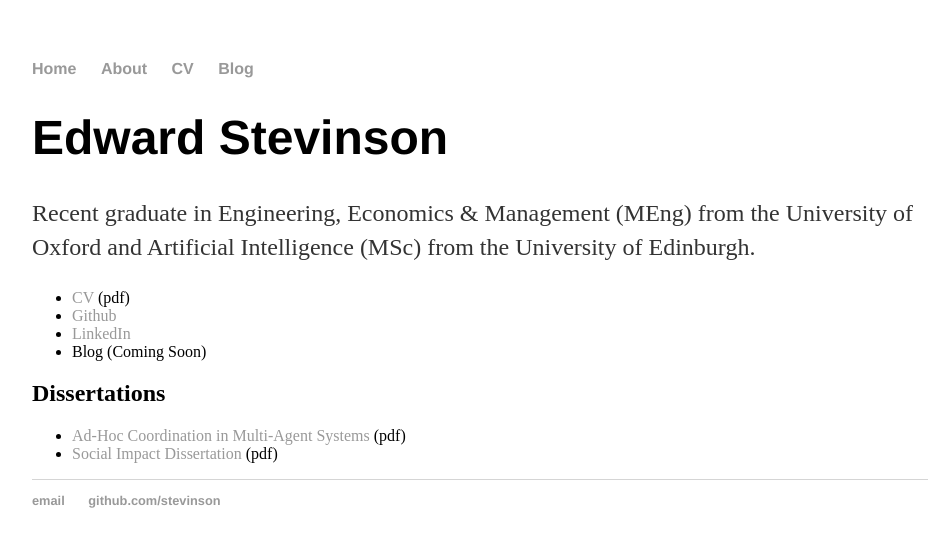
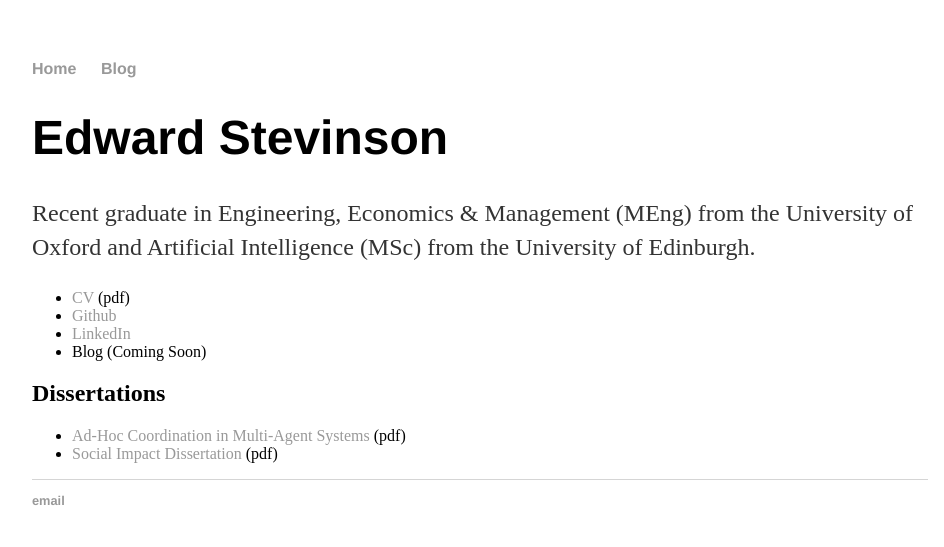
Before and after one commit to Stevinson/stevinson.github.io, a Jekyll site: the page built from index.md, in a window 1280 px wide. Shown: the top 547 px of the page, without its empty margins (160-1104 px from the left). Built offline with Jekyll 4.4.1, drawn with Linux system fonts in a browser that asks for light colours.

Commit message:
Update default.html

```diff
--- a/_layouts/default.html
+++ b/_layouts/default.html
@@ -9,8 +9,6 @@
 			<nav>
 	    		<ul>
 	        		<li><a href="/">Home</a></li>
-		        	<li><a href="/about">About</a></li>
-	        		<li><a href="/cv">CV</a></li>
 	        		<li><a href="/blog">Blog</a></li>
 	    		</ul>
 			</nav>
@@ -22,7 +20,6 @@
 			<footer>
 	    		<ul>
 	        		<li><a href="mailto:edward.stevinson@hotmail.com">email</a></li>
-	        		<li><a href="https://github.com/stevinson">github.com/stevinson</a></li>
 				</ul>
 			</footer>
 		</body>
```
